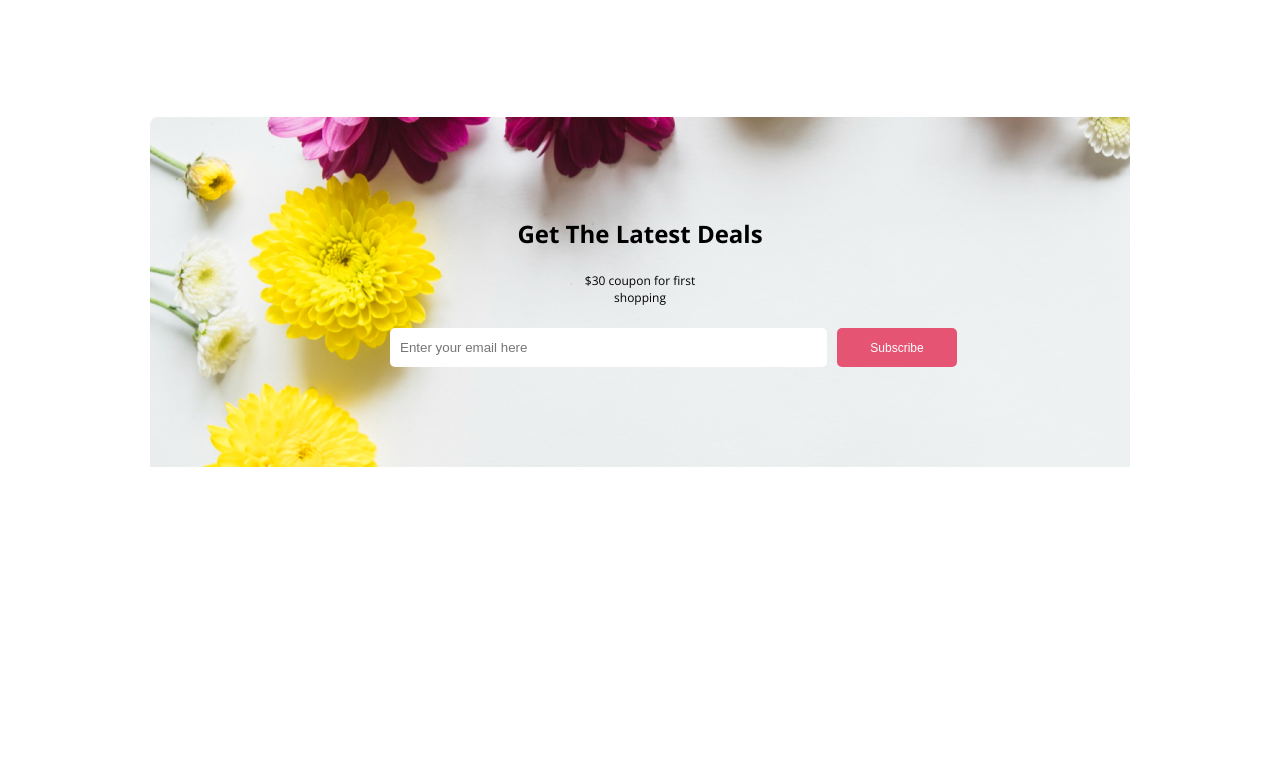
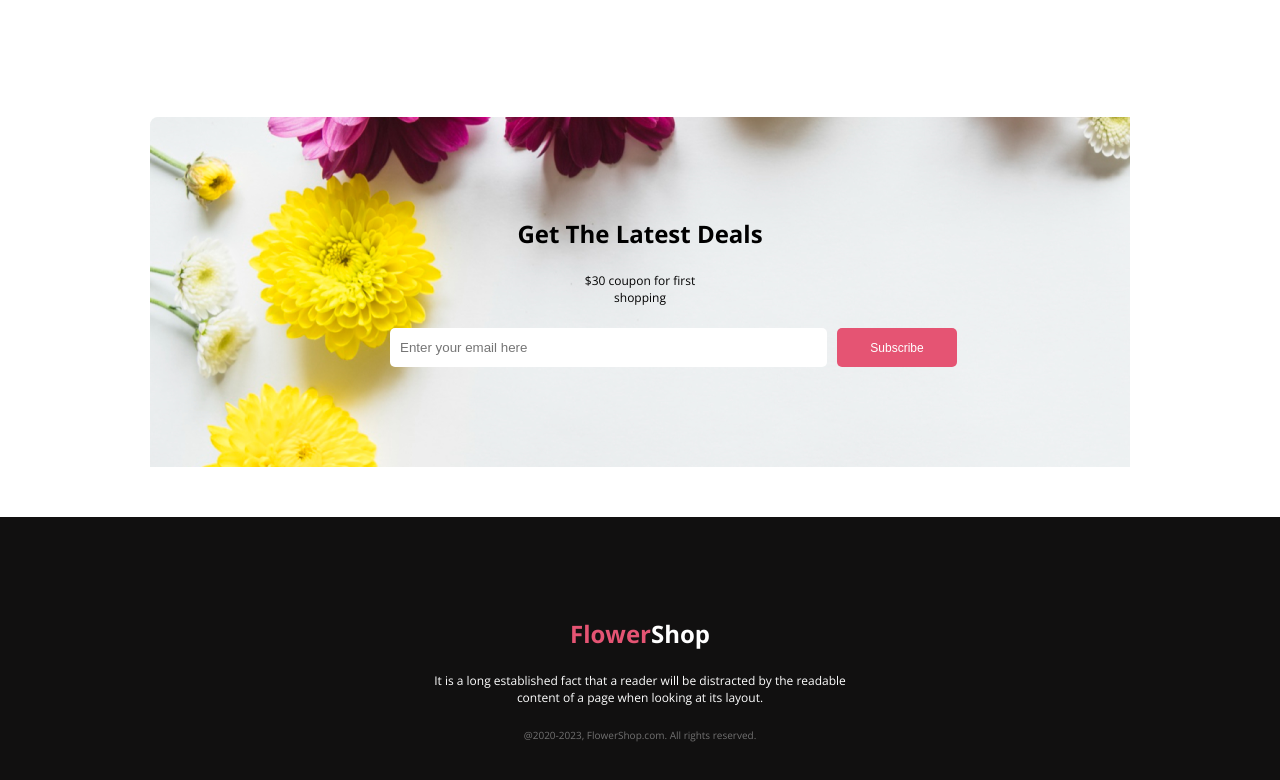
Before and after one commit to nayanmdgit/assignment-1-flower-shop, a plain HTML site: page index.html in a window 1280 px wide. Shown: the part 1694-2474 px from the top of the page. Before the commit the page ends 2211 px from the top, so only its background shows below. Drawn offline with nearby package versions, Linux system fonts and the light colour scheme.

Commit message:
footer section completed

```diff
--- a/index.html
+++ b/index.html
@@ -21,7 +21,7 @@
             <br>
         <p>It is a long established fact that a reader will be distracted by the readable
         content of a page when looking at its layout. The point of using Lorem Ipsum is
-        that it has a more-or-less normal distribution of letters</p>
+        that it has a more-or-less normal distribution of letters.</p>
             <br>
         <button class="btn-primary">Shop Now</button>
         </div>
@@ -77,13 +77,16 @@
             </div>
             </div>
             </section>
-
-
         <!--section 4 ends-->
     </main>
 
-    <footer>
-
+    <footer class="footer">
+        <h2 class="footer-title"><span>Flower</span>Shop</h2><br>
+        <p class="footer-description">It is a long established fact that a reader will be distracted by the readable <br>
+        content of a page when looking at its layout.</p><br>
+        <P class="footer-copyright">
+            @2020-2023, FlowerShop.com. All rights reserved.
+        </P>
     </footer>
 </body>
 </html>
--- a/styles/style.css
+++ b/styles/style.css
@@ -123,3 +123,21 @@ display: flex;
     display: flex;
     padding-left: 120px;
 }
+/* footer related styles */
+.footer{
+    background-color: #111010;
+    text-align: center;
+    padding: 100px 150px;
+}
+.footer-title{
+    color: white;
+}
+.footer-description{
+    font-size: 12px;
+    color: white;
+}
+.footer-copyright{
+    color: white;
+    font-size: 10px;
+    opacity: 0.4;
+}
```
